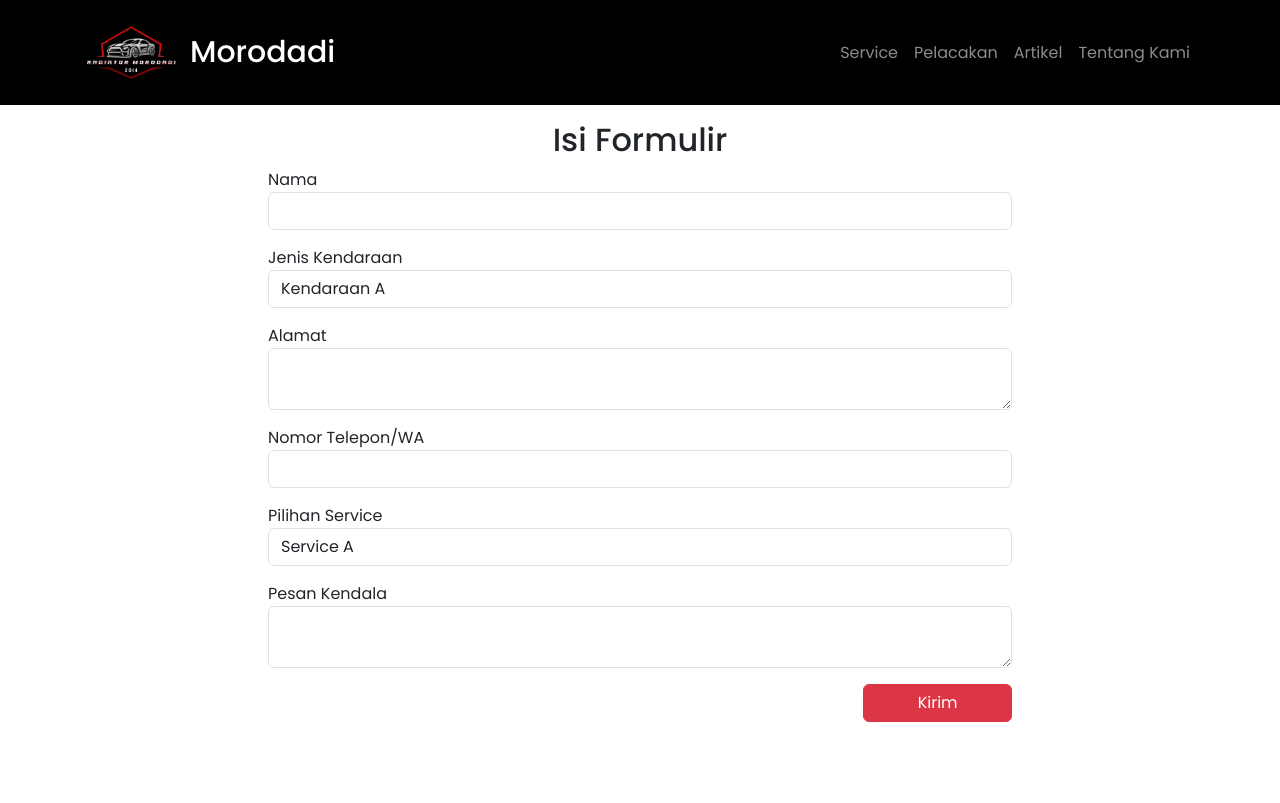
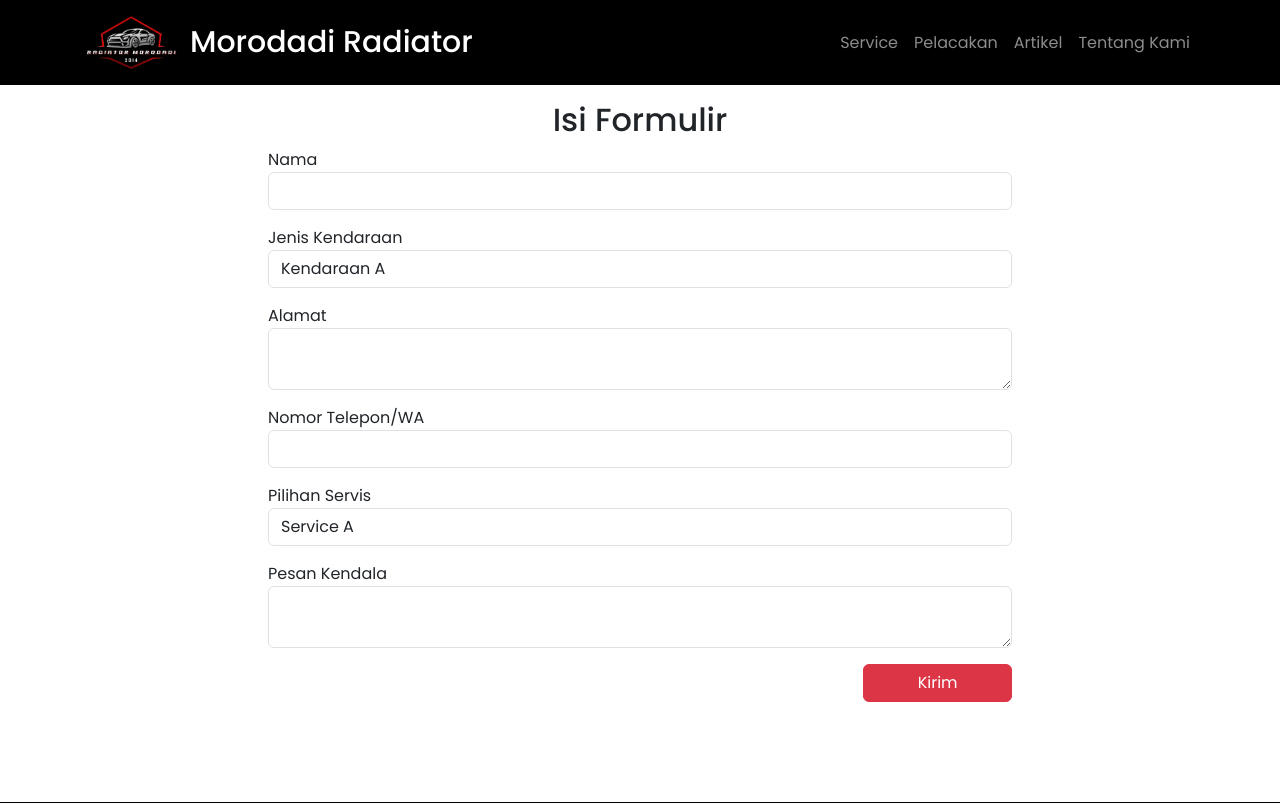
Before and after one commit to Lutpiiz/morodadi, a CodeIgniter app: page /morodadi/service in a window 1280 px wide. Shown: the top 803 px of the page. Run offline with CodeIgniter, Linux system fonts and the light colour scheme.

Commit message:
fitur servis

```diff
--- a/application/config/database.php
+++ b/application/config/database.php
@@ -78,7 +78,7 @@ $db['default'] = array(
 	'hostname' => 'localhost',
 	'username' => 'root',
 	'password' => '',
-	'database' => 'morodadi',
+	'database' => 'morodadix',
 	'dbdriver' => 'mysqli',
 	'dbprefix' => '',
 	'pconnect' => FALSE,
--- a/application/controllers/Service.php
+++ b/application/controllers/Service.php
@@ -8,4 +8,21 @@ class Service extends CI_Controller {
 		$this->load->view('service');
 		$this->load->view('footer');
     }
+
+    public function proses() {
+        $this->load->model('Mservice');
+
+        $data = [
+            'nama' => $this->input->post('nama'),
+            'jenis_kendaraan' => $this->input->post('jenis_kendaraan'),
+            'alamat' => $this->input->post('alamat'),
+            'no_telepon' => $this->input->post('no_telepon'),
+            'pilihan_servis' => $this->input->post('pilihan_servis'),
+            'pesan_kendala' => $this->input->post('pesan_kendala')
+        ];
+
+        $this->db->insert('orderan', $data);
+
+        redirect('lacak', 'refresh');
+    }
 }
--- /dev/null
+++ b/application/models/Mservice.php
@@ -0,0 +1,4 @@
+<?php
+class Mservice extends CI_Model {
+
+}
--- a/application/views/header.php
+++ b/application/views/header.php
@@ -16,8 +16,8 @@
     <!-- navbar -->
     <nav class="navbar navbar-expand-lg navbar-dark bg-black">
         <div class="container">
-            <a href="<?php echo base_url('welcome') ?>"><img src="<?php echo base_url('assets/LogoBengkel.png') ?>" alt="" width="100px"></a>
-            <a href="<?php echo base_url('welcome') ?>" class="navbar-brand ms-2" style="font-size: 30px; font-weight: 500;">Morodadi</a>
+            <a href="<?php echo base_url('welcome') ?>"><img src="<?php echo base_url('assets/LogoBengkel.png') ?>" alt="" width="100px" class="logo"></a>
+            <a href="<?php echo base_url('welcome') ?>" class="navbar-brand ms-2" style="font-size: 30px; font-weight: 500;">Morodadi Radiator</a>
             <button class="navbar-toggler" data-bs-toggle="collapse" data-bs-target="#naff">
                 <span class="navbar-toggler-icon"> </span> </button>
             <div class="collapse navbar-collapse" id="naff">
@@ -33,7 +33,7 @@
                         <a href="<?php echo base_url('artikel') ?>" class="nav-link">Artikel</a>
                     </li>
                     <li class="nav-item">
-                        <a href="<?php echo base_url('about') ?>" class="nav-link">Tentang Kami</a>
+                        <a href="<?php echo base_url('tentang') ?>" class="nav-link">Tentang Kami</a>
                     </li>
                 </ul>
 
--- a/application/views/service.php
+++ b/application/views/service.php
@@ -1,9 +1,9 @@
 <div class="container mt-3" style="width: 60%;">
-    <form action="" method="post">
+    <form action="<?php echo base_url('service/proses') ?>" method="post">
         <h2 class="text-center">Isi Formulir</h2>
         <div class="mb-3">
             <label>Nama</label>
-            <input type="text" name="nama" class="form-control" value="<?php echo set_value("nama") ?>">
+            <input type="text" name="nama" class="form-control" value="<?php echo set_value("nama") ?>" required>
             <span class="text-muted"><?php echo form_error("nama") ?></span>
         </div>
         <div class="mb-3">
@@ -23,18 +23,18 @@
         </div>
         <div class="mb-3">
             <label>Nomor Telepon/WA</label>
-            <input type="number" name="nomor_telepon" class="form-control" value="<?php echo set_value("nomor_telepon") ?>">
-            <span class="text-muted"><?php echo form_error("nomor_telepon") ?></span>
+            <input type="number" name="no_telepon" class="form-control" value="<?php echo set_value("no_telepon") ?>" required>
+            <span class="text-muted"><?php echo form_error("no_telepon") ?></span>
         </div>
         <div class="mb-3">
-            <label>Pilihan Service</label>
-            <select class="form-control" id="pilih_service" name="pilih_service" required>
+            <label>Pilihan Servis</label>
+            <select class="form-control" id="pilihan_servis" name="pilihan_servis" required>
                 <option value="a">Service A</option>
                 <option value="b">Service B</option>
                 <option value="C">Service C</option>
                 <option value="d">Service D</option>
             </select>
-            <span class="text-muted"><?php echo form_error("pilih_service") ?></span>
+            <span class="text-muted"><?php echo form_error("pilihan_servis") ?></span>
         </div>
         <div class="mb-3">
             <label>Pesan Kendala</label>
--- a/application/views/tentang.php
+++ b/application/views/tentang.php
@@ -0,0 +1,3 @@
+<div class="mb-5">
+  <img src="<?php echo base_url('assets/_ (4).jpeg') ?>" alt="" width="100%" height="300px">
+</div>
--- a/assets/css/style.css
+++ b/assets/css/style.css
@@ -3,6 +3,11 @@
 body {
     font-family: "Poppins", sans-serif !important;
     /* background: #EEEEEE; */
+}
+
+.logo {
+  margin-top: -10px;
+  margin-bottom: -10px;
 }
 
 /* Bar Progres */
```
Also changed, not shown: application/views/home.php (+2 -39 lines).
